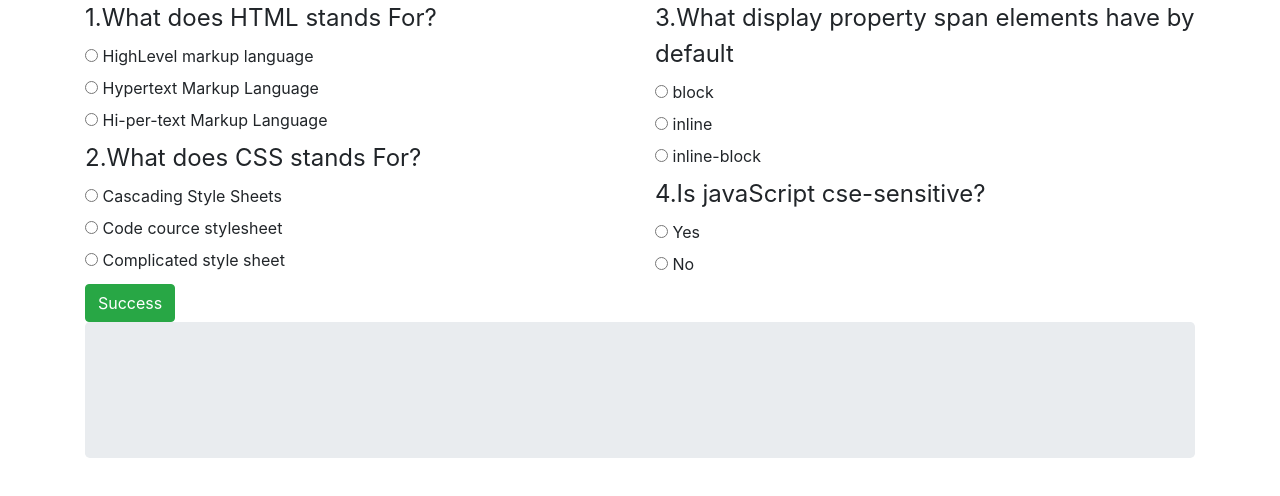
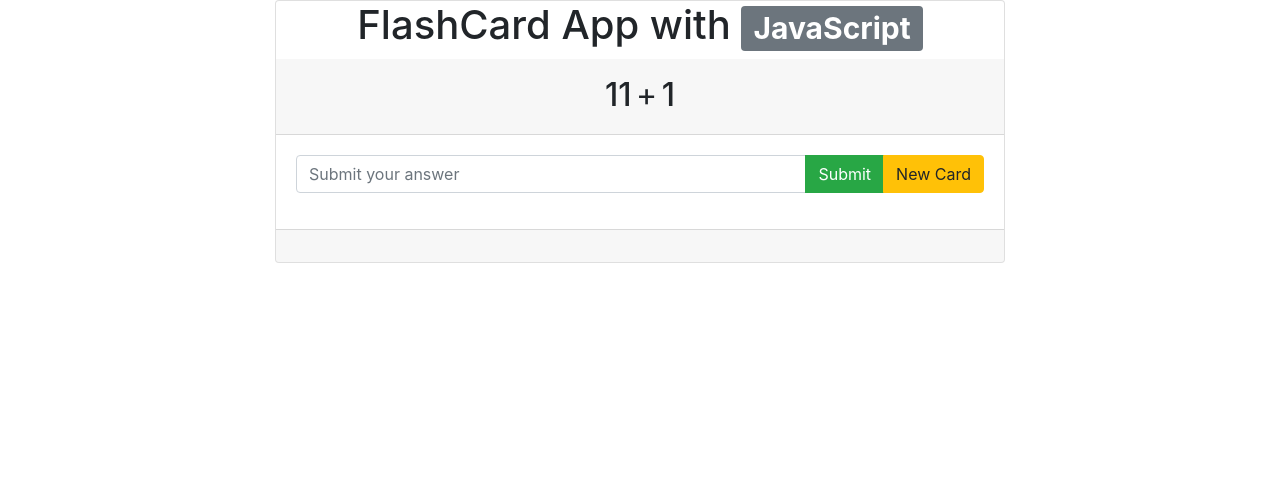
Before and after one commit to MushfiqMoon/FlashCard-App-with-JS, a plain HTML site: page index.html in a window 1280 px wide. Drawn offline with nearby package versions, Linux system fonts and the light colour scheme.

Commit message:
Update index.html

```diff
--- a/index.html
+++ b/index.html
@@ -12,92 +12,37 @@
     <!-- style css -->
     <link rel="stylesheet" href="assets/css/style.css">
 
-    <title>Quiz Test</title>
+    <title>FlashCard App</title>
 </head>
 
 <body>
+
     <div class="container">
-        <div class="row">
-            <div class="col-lg-6">
-                <form>
-                    <legend id="question01">1.What does HTML stands For?</legend>
 
-                    <div>
-                        <input type="radio" name="option1" id="opt1" />
-                        <label>HighLevel markup language</label>
+        <div class="row justify-content-center">
+            <div class="col-lg-8">
+                <div class="card text-center">
+                    <h1>FlashCard App with <span class="badge badge-secondary">JavaScript</span></h1>
+                    <div class="card-header">
+                        <h2 id="numberOne" class="cardNo"></h2>
+                        <span class="mathSymbol">+</span>
+                        <h2 id="numberTwo" class="cardNo"></h2>
+
                     </div>
+                    <div class="card-body">
 
-                    <div>
-                        <input type="radio" name="option1" id="opt2" />
-                        <label>Hypertext Markup Language</label>
+                        <div class="input-group mb-3">
+                            <input type="text" id="submitAns" class="form-control" placeholder="Submit your answer">
+                            <div class="input-group-append">
+                                <span class="btn btn-success" type="submit" onclick="subAns()">Submit</span>
+                                <span class="btn btn-warning" type="submit" onclick="newCard()">New Card</span>
+                            </div>
+                        </div>
+
                     </div>
-
-                    <div>
-                        <input type="radio" name="option1" id="opt3" />
-                        <label>Hi-per-text Markup Language</label>
+                    <div class="card-footer">
+                        <h4 id="submitoutput"></h4>
                     </div>
-
-
-                    <legend id="question02">2.What does CSS stands For?</legend>
-
-                    <div>
-                        <input type="radio" name="option2" id="opt4" />
-                        <label>Cascading Style Sheets</label>
-                    </div>
-
-                    <div>
-                        <input type="radio" name="option2" id="opt5" />
-                        <label>Code cource stylesheet</label>
-                    </div>
-
-                    <div>
-                        <input type="radio" name="option2" id="opt6" />
-                        <label>Complicated style sheet</label>
-                    </div>
-                </form>
-
-            </div>
-            <div class="col-lg-6">
-                <form>
-
-                    <legend id="question03">3.What display property span elements have by default</legend>
-
-                    <div>
-                        <input type="radio" name="option3" id="opt7" />
-                        <label>block</label>
-                    </div>
-
-                    <div>
-                        <input type="radio" name="option3" id="opt8" />
-                        <label>inline</label>
-                    </div>
-
-                    <div>
-                        <input type="radio" name="option3" id="opt9" />
-                        <label>inline-block</label>
-                    </div>
-
-                    <legend id="question04">4.Is javaScript cse-sensitive?</legend>
-
-                    <div>
-                        <input type="radio" name="option4" id="opt10" />
-                        <label>Yes</label>
-                    </div>
-
-                    <div>
-                        <input type="radio" name="option4" id="opt11" />
-                        <label>No</label>
-                    </div>
-
-                </form>
-            </div>
-        </div>
-        <div class="row">
-            <div class="col-lg-12">
-                <button type="button" class="btn btn-success" id="btn01" onclick="checkResult()">Success</button>
-                <div id="resultArea" class="jumbotron text-center">
-                    <h4 id="score"></h4>
-                    <h1 id="percent"></h1>
                 </div>
             </div>
         </div>
```
